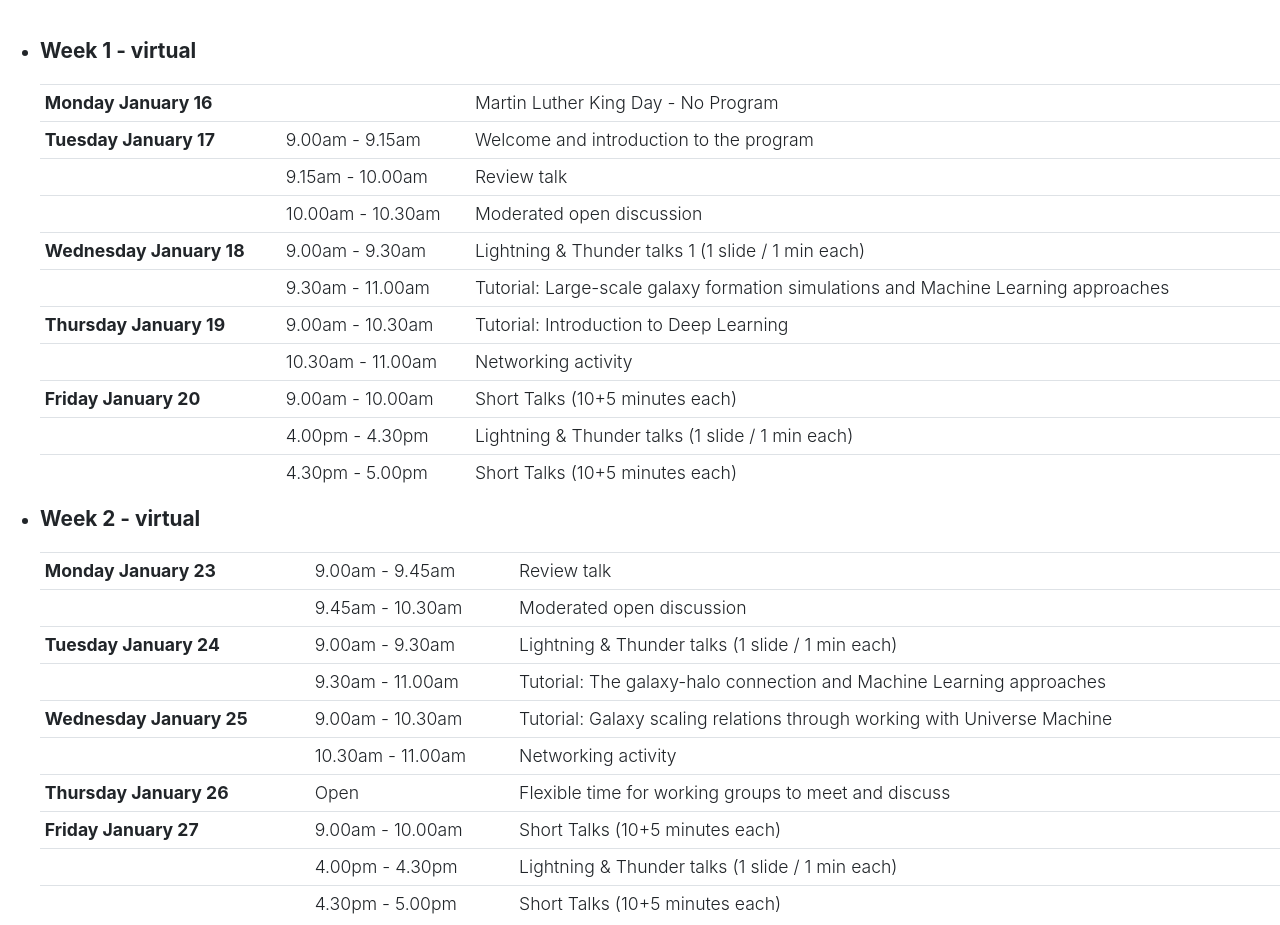
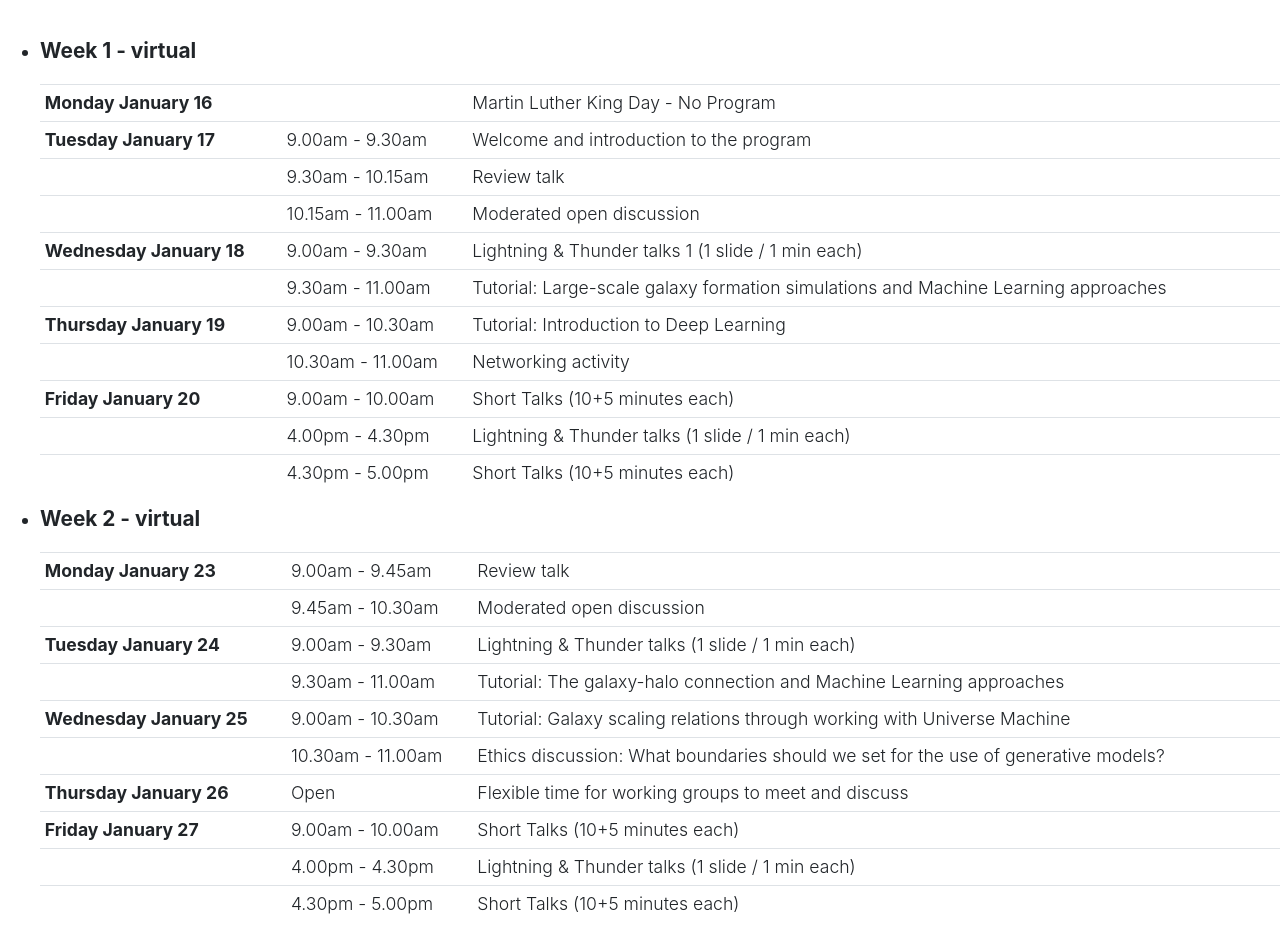
Before and after one commit to DataDrivenGalaxyEvolution/datadrivengalaxyevolution.github.io, a plain HTML site: page index.html in a window 1280 px wide. Shown: the part 2232-3157 px from the top of the page. Drawn offline with Linux system fonts and the light colour scheme; animation ran at ten frames a second.

Commit message:
added ethics disucssion; schedule correction

```diff
--- a/index.html
+++ b/index.html
@@ -116,17 +116,17 @@
                                 </tr>
                                 <tr>
                                   <th scope="row"> Tuesday January 17</th>
-                                  <td>9.00am - 9.15am</td>
+                                  <td>9.00am - 9.30am</td>
                                   <td>Welcome and introduction to the program</td>
                                 </tr>
                                 <tr>
                                   <th scope="row"></th>
-                                  <td>9.15am - 10.00am</td>
+                                  <td>9.30am - 10.15am</td>
                                   <td>Review talk</td>
                                 </tr>
                                 <tr>
                                   <th scope="row"></th>
-                                  <td>10.00am - 10.30am</td>
+                                  <td>10.15am - 11.00am</td>
                                   <td>Moderated open discussion</td>
                                 </tr>
                                 <tr>
@@ -199,7 +199,7 @@
                                 <tr>
                                   <th scope="row"></th>
                                   <td>10.30am - 11.00am</td>
-                                  <td>Networking activity</td>
+                                  <td>Ethics discussion: What boundaries should we set for the use of generative models?</td>
                                 </tr>
                                 <tr>
                                   <th scope="row"> Thursday January 26</th>
@@ -261,7 +261,7 @@
                                 <tr>
                                   <th scope="row"></th>
                                   <td>10.30am - 11.00am</td>
-                                  <td>Networking activity</td>
+                                  <td>Ethics discussion: Carbon footprint</td>
                                 </tr>
                                 <tr>
                                   <th scope="row"> Thursday February 9</th>
@@ -379,7 +379,7 @@
                                 <tr>
                                   <th scope="row"></th>
                                   <td>10.30am - 11.00am</td>
-                                  <td>Networking activity</td>
+                                  <td>Ethics discussion: Equal access to expertise, to hardware, to software, to data</td>
                                 </tr>
                                 <tr>
                                   <th scope="row"> Friday February 24</th>
```
